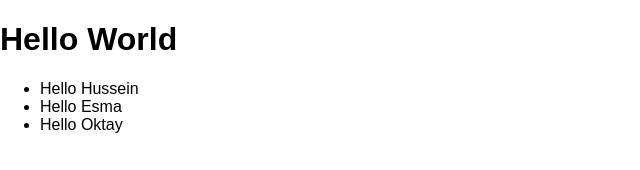
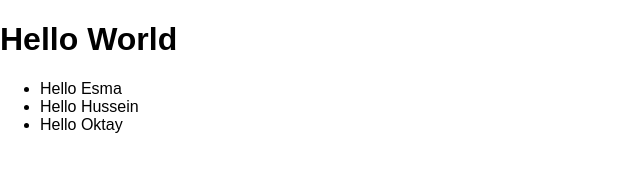
Before and after one commit to hoarda/hello-world-react, a React (Create React App) app: page / in a window 1280 px wide. Shown: the top 170 px of the page, without its empty margins (0-640 px from the left). Built offline with nearby package versions, Linux system fonts and the light colour scheme.

Commit message:
component ornegi

```diff
--- a/src/App.js
+++ b/src/App.js
@@ -1,13 +1,25 @@
 import React, { Component } from "react";
+
+function HelloEsma() {
+  return <li>Hello Esma</li>;
+}
+
+function HelloHussein() {
+  return <li>Hello Hussein</li>;
+}
+
+function HelloOktay() {
+  return <li>Hello Oktay</li>;
+}
 
 function App() {
   return (
     <div>
       <h1>Hello World</h1>
       <ul>
-        <li>Hello Hussein</li>
-        <li>Hello Esma</li>
-        <li>Hello Oktay</li>
+        <HelloEsma />
+        <HelloHussein />
+        <HelloOktay />
       </ul>
     </div>
   );
```
